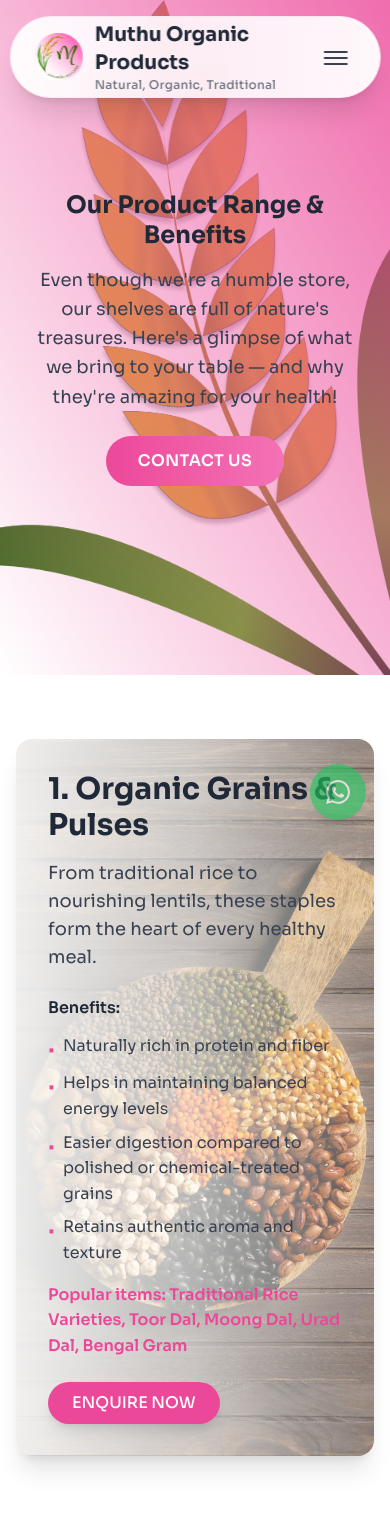
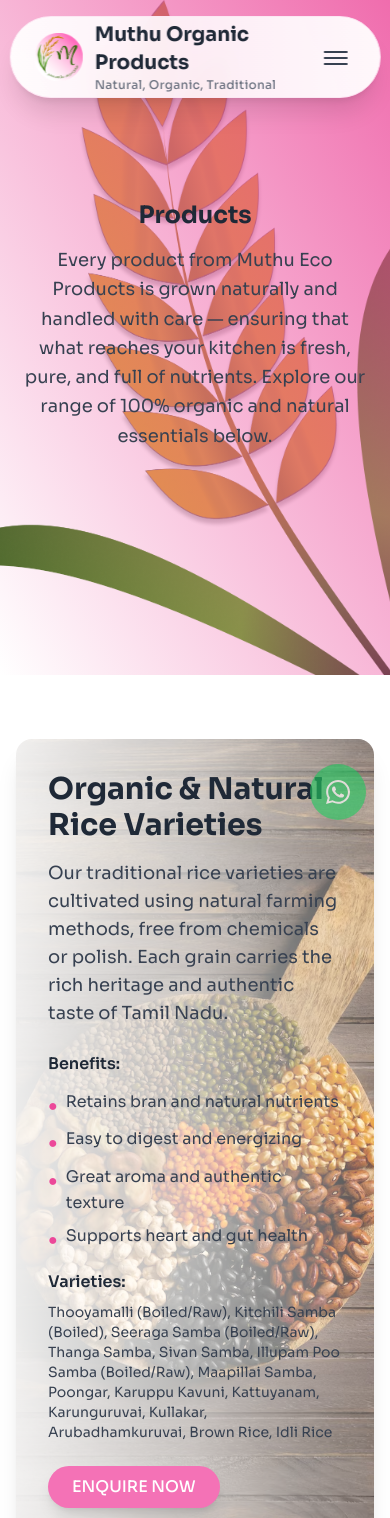
Before and after one commit to muthuecoproducts-crypto/muthu-eco-products, a React (Vite) app: page /products in a window 390 px wide. Shown: the top 1518 px of the page. Built offline with nearby package versions, Linux system fonts and the light colour scheme.

Commit message:
updated version

```diff
--- a/src/pages/Products.jsx
+++ b/src/pages/Products.jsx
@@ -3,45 +3,73 @@
 const Products = () => {
   const productCategories = [
     {
-      title: "1. Organic Grains & Pulses",
-      description: "From traditional rice to nourishing lentils, these staples form the heart of every healthy meal.",
-      benefits: ["Naturally rich in protein and fiber", "Helps in maintaining balanced energy levels", "Easier digestion compared to polished or chemical-treated grains", "Retains authentic aroma and texture"],
-      items: ["Traditional Rice Varieties", "Toor Dal", "Moong Dal", "Urad Dal", "Bengal Gram"],
+      title: "Organic & Natural Rice Varieties",
+      description: "Our traditional rice varieties are cultivated using natural farming methods, free from chemicals or polish. Each grain carries the rich heritage and authentic taste of Tamil Nadu.",
+      benefits: ["Retains bran and natural nutrients", "Easy to digest and energizing", "Great aroma and authentic texture", "Supports heart and gut health"],
+      items: ["Thooyamalli (Boiled/Raw)", "Kitchili Samba (Boiled)", "Seeraga Samba (Boiled/Raw)", "Thanga Samba", "Sivan Samba", "Illupam Poo Samba (Boiled/Raw)", "Maapillai Samba", "Poongar", "Karuppu Kavuni", "Kattuyanam", "Karunguruvai", "Kullakar", "Arubadhamkuruvai", "Brown Rice", "Idli Rice"],
       image: "/images/grains.png"
     },
     {
-      title: "2. Native Millets",
-      description: "The ancient superfoods that our ancestors loved — millets are the comeback stars of healthy living!",
-      benefits: ["Gluten-free & rich in antioxidants", "Keeps you full for longer (great for weight management)", "Boosts heart health and immunity", "Ideal for diabetic-friendly meals"],
-      items: ["Foxtail Millet", "Barnyard Millet", "Little Millet", "Kodo Millet", "Finger Millet (Ragi)"],
+      title: "Natural Millets",
+      description: "Millets are ancient superfoods rich in fiber and minerals, ideal for modern healthy living. They're naturally gluten-free and promote sustained energy.",
+      benefits: ["High in fiber and antioxidants", "Excellent for diabetic and heart-friendly diets", "Keeps you full longer and aids weight management", "Boosts immunity and metabolism"],
+      items: ["Varagu", "Saamai", "Kula Saamai", "Thinai", "Kuthiraivali", "Raagi", "Naattu Kambu", "White Solam", "Red Solam"],
       image: "/images/native-millets.png"
     },
     {
-      title: "3. Spices & Condiments",
-      description: "Our spices are sun-dried, handpicked, and full of natural oils — giving you that unbeatable aroma and taste.",
-      benefits: ["Natural source of antioxidants", "Improves digestion and metabolism", "Adds real flavor without artificial enhancers", "Helps in boosting immunity"],
-      items: ["Turmeric", "Pepper", "Coriander", "Mustard", "Cumin", "Fenugreek"],
+      title: "Organic Pulses",
+      description: "Our organic pulses are protein-rich, unpolished, and sourced directly from trusted farmers. Perfect for everyday meals, dals, and snacks.",
+      benefits: ["High in protein and fiber", "Easy to cook and digest", "Great source of energy and iron", "No artificial polish or chemicals"],
+      items: ["Toor Dhal", "Gram Dhal", "White Moong Dhal", "Green Moong Dhal Whole", "White Urad Dhal", "Black Urad Dhal", "Roasted Gram", "Groundnut"],
+      image: "/images/grains.png"
+    },
+    {
+      title: "Organic Flours",
+      description: "Freshly ground from organic grains, our flours retain all essential nutrients and natural flavor. Ideal for wholesome cooking.",
+      benefits: ["Stone-ground and preservative-free", "Rich in nutrients and fiber", "Perfect for traditional recipes", "Longer shelf life when stored properly"],
+      items: ["Wheat Flour", "Ragi Flour", "Kambu Flour", "Traditional Mixed Rice Flour"],
+      image: "/images/flour.png"
+    },
+    {
+      title: "Natural Sweeteners",
+      description: "We bring you unrefined, chemical-free sweeteners that make every dish naturally delicious and healthy.",
+      benefits: ["100% natural and minimally processed", "Rich in minerals and antioxidants", "Healthier alternative to refined sugar", "Boosts immunity and energy"],
+      items: ["Naattu Sakkarai", "Jaggery"],
+      image: "/images/honey.png"
+    },
+    {
+      title: "Organic Spices & Powders",
+      description: "Our handpicked spices are sun-dried and freshly ground to retain their natural oils, aroma, and medicinal properties.",
+      benefits: ["Enhances flavor and aroma naturally", "Packed with antioxidants", "Supports digestion and immunity", "Free from additives and colors"],
+      items: ["Chilli Long", "Red Chilli Powder", "Mustard", "Pepper", "Coriander Seed", "Fenugreek", "Seeragam (Cumin)", "Sombu (Fennel)", "Cinnamon", "Cardamom", "Clove", "Garam Masala", "Curry Masala", "Sambar Powder", "Idly Powder", "Rasam Powder", "Tamarind"],
       image: "/images/spices.png"
     },
     {
-      title: "4. Cold-Pressed Oils",
-      description: "Extracted the traditional way — no heat, no chemicals, just raw nutrition in every drop.",
-      benefits: ["Retains natural nutrients and aroma", "Supports heart health and balanced cholesterol", "Perfect for traditional cooking and skincare", "Long shelf life with pure extraction process"],
-      items: ["Gingelly Oil", "Coconut Oil", "Groundnut Oil"],
-      image: "/images/oils.png"
+      title: "Rava & Mixes",
+      description: "Traditional rava and instant mixes made from organic grains for quick, healthy, and tasty meals.",
+      benefits: ["Quick to cook and light on digestion", "Made from natural, chemical-free grains", "Great for easy breakfast or tiffin options", "No preservatives added"],
+      items: ["Traditional Rice Mixed Rava", "Adai Mix"],
+      image: "/images/flour.png"
     },
     {
-      title: "5. Natural Essentials",
-      description: "Tiny kitchen heroes that make every dish wholesome and flavorful!",
-      benefits: ["100% natural and unrefined", "Boosts immunity and energy levels", "Great alternatives to processed sugar and salts"],
-      items: ["Pure Honey", "Jaggery", "Rock Salt", "Country Sugar"],
+      title: "Aval, Noodles & Flakes",
+      description: "Wholesome, ready-to-cook flakes made from traditional rice varieties — perfect for healthy snacking or light meals.",
+      benefits: ["Easy to prepare and filling", "Rich in fiber and nutrients", "Naturally gluten-free", "Suitable for all ages"],
+      items: ["Karunguruvai Rice Aval", "Maapillai Samba Aval", "Karuppu Kavuni Aval"],
+      image: "/images/grains.png"
+    },
+    {
+      title: "Healthy Snacks",
+      description: "Traditional homemade-style snacks made from native grains, offering taste, nutrition, and nostalgia in every bite.",
+      benefits: ["Rich in protein and calcium", "Great energy boosters", "No artificial flavors or preservatives", "Perfect for kids and adults alike"],
+      items: ["Ulundhankali", "Health Mix Laddu", "Moong Dhal Laddu", "Black Urad Dhal Laddu", "Raagi Laddu", "Thinai Laddu"],
       image: "/images/honey.png"
     },
     {
-      title: "6. Ready Mixes & Flours",
-      description: "Convenience meets tradition — instant mixes made with care and love!",
-      benefits: ["Freshly ground from organic grains", "Free from preservatives", "Quick, healthy meal options for busy mornings"],
-      items: ["Idli/Dosa Batter", "Multigrain Mix", "Ragi Flour", "Besan", "Wheat Flour"],
+      title: "Idly Batter & Puttu Mixes",
+      description: "Ready-to-cook, naturally fermented batters and mixes for authentic South Indian meals — pure, soft, and flavorful.",
+      benefits: ["Fermented naturally, aids digestion", "Rich in protein and minerals", "Convenient and time-saving", "Made from traditional rice varieties"],
+      items: ["Maapillai Samba Idly Batter", "Poongar Idly Batter", "Karunkuruvai Idly Batter", "Poongar Semiya Puttu", "Karuppu Kavuni Puttu Maavu"],
       image: "/images/flour.png"
     }
   ]
@@ -64,17 +92,11 @@
         <div className="absolute inset-0 hero-gradient"></div>
         <div className="relative z-10 text-center max-w-4xl mx-auto px-4 sm:px-6">
           <h1 className="text-2xl sm:text-3xl md:text-4xl lg:text-5xl font-bold mb-4 sm:mb-6 leading-tight animate-slide-up text-gray-800">
-            Our Product Range & Benefits
+            Products
           </h1>
           <p className="text-lg sm:text-xl mb-6 sm:mb-8 leading-relaxed animate-slide-up px-2 text-gray-700">
-            Even though we're a humble store, our shelves are full of nature's treasures. Here's a glimpse of what we bring to your table — and why they're amazing for your health!
+            Every product from Muthu Eco Products is grown naturally and handled with care — ensuring that what reaches your kitchen is fresh, pure, and full of nutrients. Explore our range of 100% organic and natural essentials below.
           </p>
-          <Link
-            to="/contact"
-            className="btn-primary inline-block animate-slide-up"
-          >
-            Contact Us
-          </Link>
         </div>
       </section>
 
@@ -100,16 +122,17 @@
                     <ul className="space-y-2 mb-4">
                       {category.benefits.map((benefit, benefitIndex) => (
                         <li key={benefitIndex} className="flex items-start space-x-2">
-                          <span className="text-primary mt-1">•</span>
+                          <span className="text-primary mt-1">●</span>
                           <span className="text-gray-700">{benefit}</span>
                         </li>
                       ))}
                     </ul>
-                    <p className="text-primary font-semibold">Popular items: {category.items.join(", ")}</p>
+                    <h4 className="font-semibold text-gray-800 mb-2">Varieties:</h4>
+                    <p className="text-gray-700 text-sm">{category.items.join(", ")}</p>
                   </div>
                   <button
                     onClick={handleEnquiry}
-                    className="bg-primary text-white px-6 py-2 rounded-full hover:bg-secondary transition-colors duration-300 font-medium uppercase shadow-lg"
+                    className="bg-pink-400 text-white px-6 py-2 rounded-full hover:bg-pink-500 transition-colors duration-300 font-medium uppercase shadow-lg"
                   >
                     Enquire Now
                   </button>
@@ -120,42 +143,61 @@
         </div>
       </section>
 
-      {/* Quality Assurance */}
+      {/* Why Muthu Organic Shop */}
       <section className="py-16 bg-gray-50">
         <div className="max-w-6xl mx-auto px-4 text-center">
-          <h2 className="text-3xl font-bold text-gray-800 mb-12">Quality Assurance</h2>
-          <div className="grid md:grid-cols-4 gap-8">
-            <div className="bg-white p-6 rounded-xl shadow-lg border-t-4 border-primary">
-              <h3 className="text-xl font-semibold mb-3">Lab Tested</h3>
-              <p className="text-gray-600">All products undergo rigorous laboratory testing</p>
+          <h2 className="text-3xl font-bold text-gray-800 mb-4">💫 Why Muthu Organic Shop?</h2>
+          <p className="text-xl text-gray-700 mb-2">Because we don't just sell food — we sell trust.</p>
+          <p className="text-gray-600 mb-12">At Muthu, every grain, every spice, and every drop of oil comes with our personal promise of purity.</p>
+          <div className="grid md:grid-cols-5 gap-6">
+            <div className="bg-white p-6 rounded-xl shadow-lg border-l-4 border-pink-300">
+              <h3 className="text-lg font-semibold mb-2">Certified FSSAI</h3>
+              <p className="text-gray-600 text-sm">No. 22419534000178</p>
             </div>
-            <div className="bg-white p-6 rounded-xl shadow-lg border-t-4 border-accent">
-              <h3 className="text-xl font-semibold mb-3">Certified Organic</h3>
-              <p className="text-gray-600">Certified by recognized organic certification bodies</p>
+            <div className="bg-white p-6 rounded-xl shadow-lg border-l-4 border-pink-300">
+              <h3 className="text-lg font-semibold mb-2">Trusted Network</h3>
+              <p className="text-gray-600 text-sm">Of organic farmers</p>
             </div>
-            <div className="bg-white p-6 rounded-xl shadow-lg border-t-4 border-primary">
-              <h3 className="text-xl font-semibold mb-3">Chemical Free</h3>
-              <p className="text-gray-600">No pesticides, chemicals, or artificial additives</p>
+            <div className="bg-white p-6 rounded-xl shadow-lg border-l-4 border-pink-300">
+              <h3 className="text-lg font-semibold mb-2">Locally Owned</h3>
+              <p className="text-gray-600 text-sm">& ethically run</p>
             </div>
-            <div className="bg-white p-6 rounded-xl shadow-lg border-t-4 border-accent">
-              <h3 className="text-xl font-semibold mb-3">Fresh Delivery</h3>
-              <p className="text-gray-600">Direct from farm to your doorstep</p>
+            <div className="bg-white p-6 rounded-xl shadow-lg border-l-4 border-pink-300">
+              <h3 className="text-lg font-semibold mb-2"> Transparent</h3>
+              <p className="text-gray-600 text-sm">Pricing and quality</p>
+            </div>
+            <div className="bg-white p-6 rounded-xl shadow-lg border-l-4 border-pink-300">
+              <h3 className="text-lg font-semibold mb-2">Tamil Nadu's Taste</h3>
+              <p className="text-gray-600 text-sm">The organic way! 🌾</p>
             </div>
           </div>
         </div>
       </section>
 
-      {/* Call to Action */}
+      {/* Contact Section */}
       <section className="py-16">
         <div className="max-w-4xl mx-auto px-4 text-center">
-          <h2 className="text-3xl font-bold text-gray-800 mb-6">Ready to Start Your Organic Journey?</h2>
-          <p className="text-xl text-gray-600 mb-8">
-            Contact us today to learn more about our products and place your order
-          </p>
+          <h2 className="text-3xl font-bold text-gray-800 mb-6">Visit or Contact Us</h2>
+          <div className="bg-white p-8 rounded-xl shadow-lg mb-8">
+            <div className="space-y-4 text-left">
+              <div>
+                <h3 className="font-semibold text-gray-800 mb-2">📍 Muthu Organic Shop</h3>
+                <p className="text-gray-600">No.22A-2/2, 1st Main Road, Jawahar Nagar, Perambur,<br />Chennai – 600 082</p>
+              </div>
+              <div>
+                <h3 className="font-semibold text-gray-800 mb-2">📞 Phone</h3>
+                <p className="text-gray-600">7358260527 | 9489790011</p>
+              </div>
+              <div>
+                <h3 className="font-semibold text-gray-800 mb-2">📧 Email</h3>
+                <p className="text-gray-600">muthuecoproducts@gmail.com | muthuecoonline@gmail.com</p>
+              </div>
+            </div>
+          </div>
           <div className="flex flex-col sm:flex-row gap-4 justify-center">
             <button
               onClick={handleEnquiry}
-              className="bg-green-600 text-white px-8 py-3 rounded-full hover:bg-green-700 transition-colors duration-300 font-medium uppercase shadow-lg"
+              className="bg-pink-400 text-white px-8 py-3 rounded-full hover:bg-pink-500 transition-colors duration-300 font-medium uppercase shadow-lg"
             >
               WhatsApp Enquiry
             </button>
```
